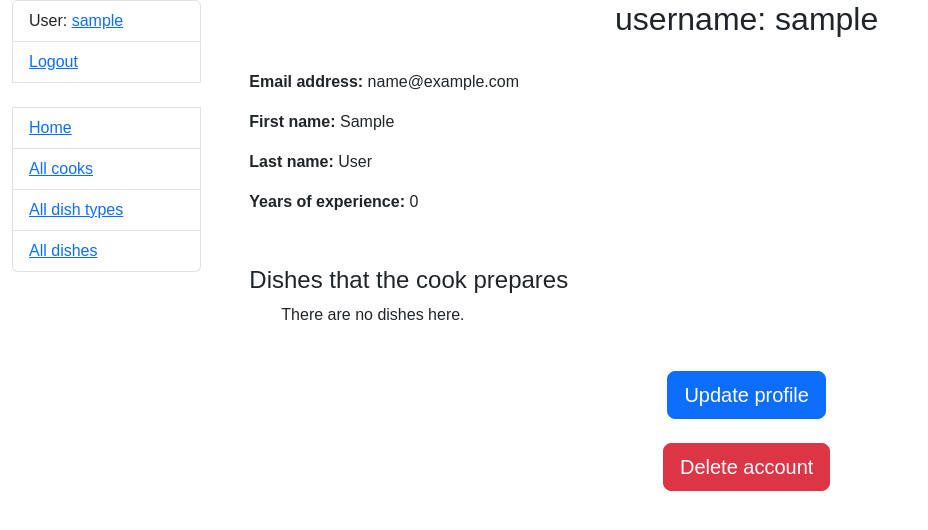
After one commit to 380974261314kv/Restaurant-kitcheen-service, a Django app: page /cooks/1/ in a window 1280 px wide. The commit adds this page. Shown: the top 530 px of the page, without its empty margins (0-928 px from the left). Run offline with Django 4.2, Linux system fonts and the light colour scheme; the visitor is signed in with stand-in values (Sample User, id 1); data comes from the database, SQL or seed files in the repository; data that the repository does not hold is empty.

Commit message:
add DetailView, route & template for Cook model

```diff
--- a/restaurant/models.py
+++ b/restaurant/models.py
@@ -41,3 +41,6 @@ class Cook(AbstractUser):
 
     def __str__(self):
         return f"{self.username} ({self.first_name} {self.last_name})"
+
+    def get_absolute_url(self):
+        return reverse("restaurant:cook-detail", args=[self.pk])
--- a/restaurant/urls.py
+++ b/restaurant/urls.py
@@ -11,4 +11,5 @@ urlpatterns = [
     path("dishes/", views.DishListView.as_view(), name="dish-list"),
     path("dishes/<int:pk>/", views.DishDetailView.as_view(), name="dish-detail"),
     path("cooks/", views.CookListView.as_view(), name="cook-list"),
+    path("cooks/<int:pk>/", views.CookDetailView.as_view(), name="cook-detail"),
 ]
--- a/restaurant/views.py
+++ b/restaurant/views.py
@@ -53,3 +53,7 @@ class DishDetailView(LoginRequiredMixin, generic.DetailView):
 class CookListView(LoginRequiredMixin, generic.ListView):
     model = Cook
     paginate_by = 5
+
+
+class CookDetailView(LoginRequiredMixin, generic.DetailView):
+    model = Cook
--- a/static/css/style.css
+++ b/static/css/style.css
@@ -3,7 +3,9 @@ body {
     padding: 0;
     font-family: Arial, Helvetica, sans-serif;
 }
-
+ul {
+    list-style-type: none;
+}
 .make-dish {
     text-align: center;
 }
--- /dev/null
+++ b/templates/restaurant/cook_detail.html
@@ -0,0 +1,36 @@
+{% extends 'base.html' %}
+
+{% block content %}
+<h2 class="make-dish">username: {{ cook.username }}</h2>
+<div class="border-radius-xl blur-section px-4 pt-3 pb-1 my-3">
+  <p class="text-dark">
+    <strong>Email address:</strong> {{ cook.email }}
+  </p>
+  <p class="text-dark">
+    <strong>First name:</strong> {{ cook.first_name }}
+  </p>
+  <p class="text-dark">
+    <strong>Last name:</strong> {{ cook.last_name }}
+  </p>
+  <p class="text-dark">
+    <strong>Years of experience:</strong> {{ cook.years_of_experience }}
+  </p>
+</div>
+
+<div class="border-radius-xl blur-section px-4 pt-3 pb-1">
+  <h4>Dishes that the cook prepares</h4>
+  <ul>
+    {% for dish in cook.dishes.all %}
+    <li>
+      <a class="text-gradient text-primary" href="{% url 'restaurant:dish-detail' dish.id %}">{{ dish.name }}</a>
+    </li>
+    {% empty %}
+    <li>There are no dishes here.</li>
+    {% endfor %}
+  </ul>
+</div><br/>
+<div class="make-dish">
+  <a href="#" class="btn btn-primary btn-lg">Update profile</a><br/><br/>
+  <a href="#" class="btn btn-danger btn-lg">Delete account</a>
+</div>
+{% endblock %}
--- a/templates/restaurant/cook_list.html
+++ b/templates/restaurant/cook_list.html
@@ -19,7 +19,11 @@
   {% for cook in cook_list %}
   <tr>
     <td>{{ cook.id }}</td>
-    <td>{{ cook.first_name }} {{ cook.last_name }}</td>
+    <td>
+      <a href="{{ cook.get_absolute_url }}">
+        {{ cook.first_name }} {{ cook.last_name }}
+      </a>
+    </td>
     <td>{{ cook.username}}</td>
     <td>{{ cook.email }}</td>
     <td>{{ cook.years_of_experience }}</td>
```
Also changed, not shown: templates/restaurant/dish_detail.html (+13 -3 lines).
